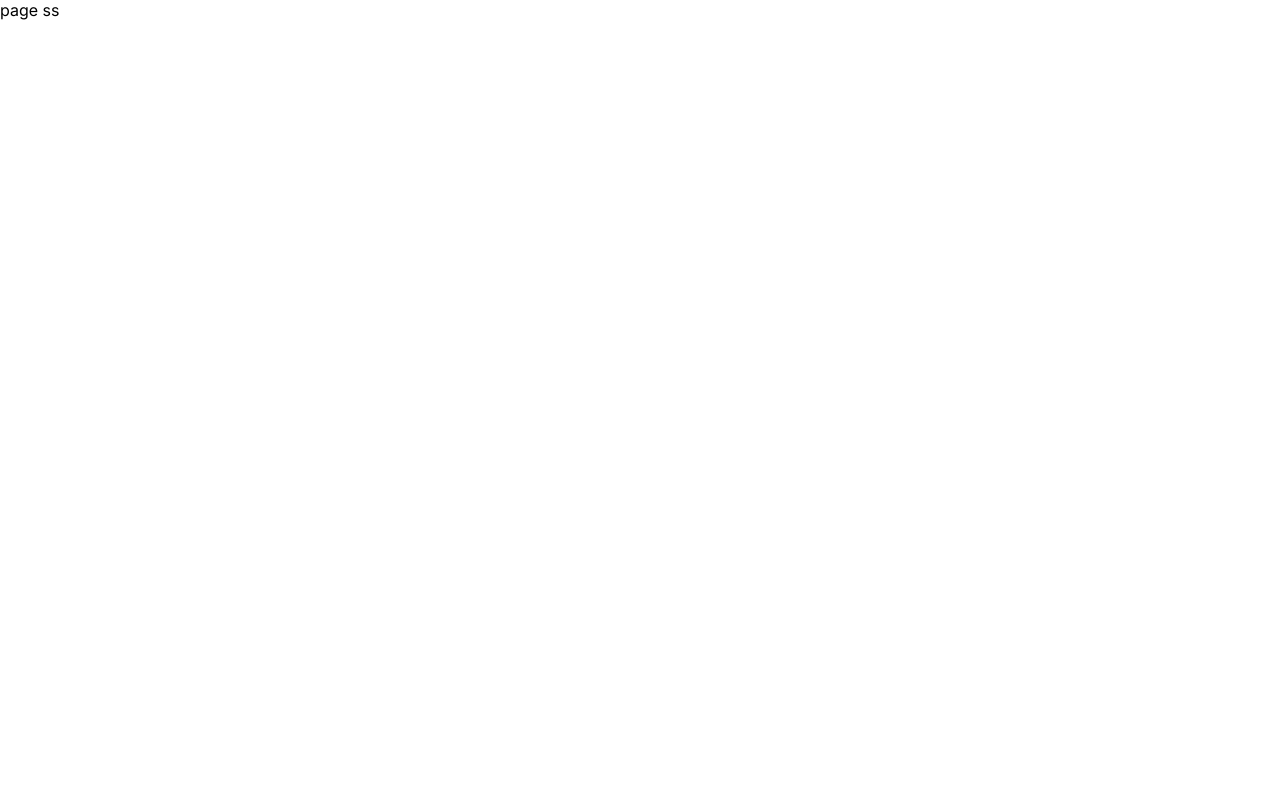
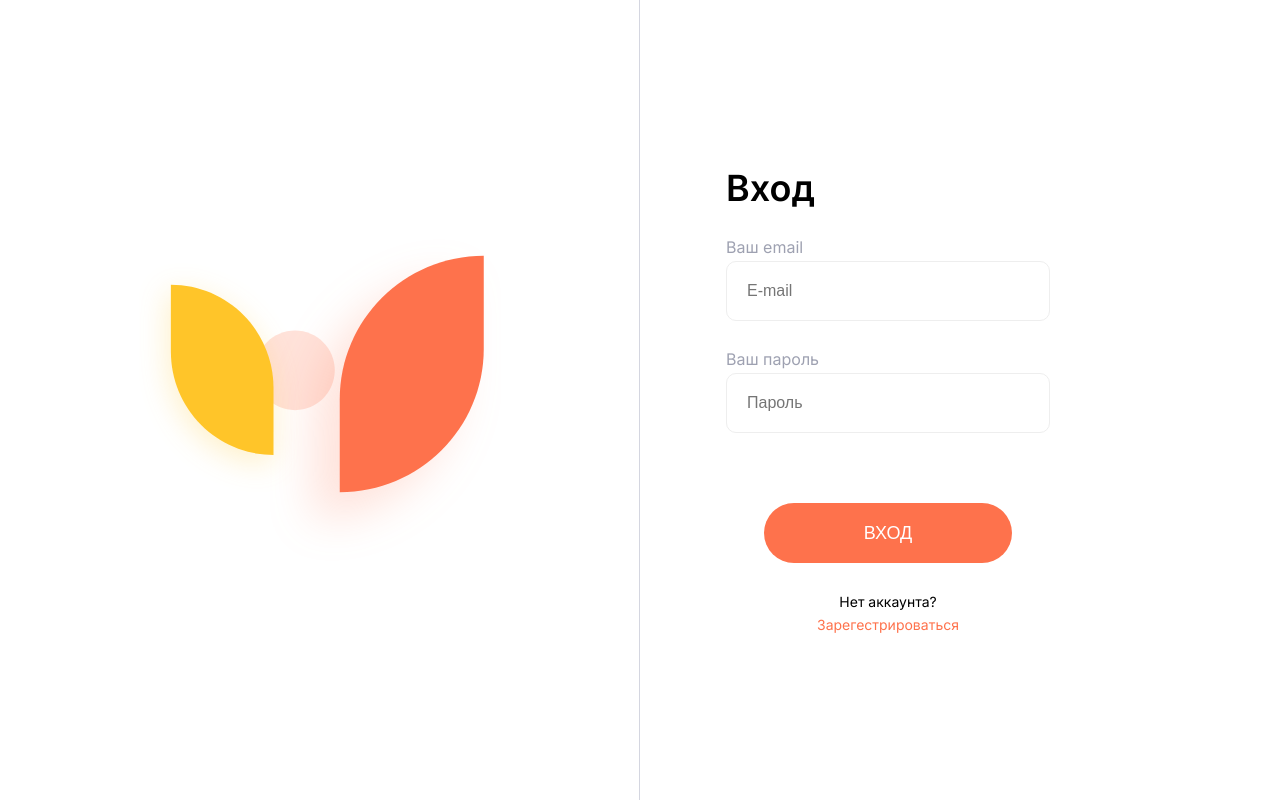
Before and after one commit to RaiseOnce/delivery-app, a Next.js app: page /register in a window 1280 px wide. Built offline with nearby package versions, Linux system fonts and the light colour scheme.

Commit message:
register is done

```diff
--- a/src/app/[id]/page.tsx
+++ /dev/null
@@ -1,7 +0,0 @@
-import React from 'react'
-
-const page = () => {
-  return <div>page ss</div>
-}
-
-export default page
--- /dev/null
+++ b/src/app/register/page.module.scss
@@ -0,0 +1,78 @@
+@import '../../sass/base';
+
+.containerInner {
+  width: 100%;
+  display: flex;
+  align-items: center;
+}
+
+.sidebar {
+  padding: 86px;
+  display: flex;
+  align-items: center;
+  justify-content: center;
+  width: 50%;
+  height: 100vh;
+  border-right: 1px solid $color-border;
+}
+
+.logo {
+  max-width: 362px;
+  width: 100%;
+  height: auto;
+  display: inline-block;
+}
+
+.content {
+  padding: 86px;
+  width: 50%;
+}
+
+.header {
+  margin-bottom: 30px !important;
+}
+
+.form {
+  @include col;
+  max-width: 324px;
+}
+
+.inputWrapper {
+  @include col;
+
+  span {
+    margin-bottom: 6px;
+    font-weight: 400;
+    @include font-size(16px, 16px);
+    color: $color-silver;
+  }
+
+  &:first-child {
+    margin-bottom: 30px;
+  }
+}
+
+.input {
+  width: 100%;
+}
+
+.btn {
+  padding: 18px 100px !important;
+  margin: 0 auto;
+  width: fit-content;
+  margin-top: 70px;
+  font-weight: 400 !important;
+}
+
+.foot {
+  @include col;
+  margin-top: 30px;
+  align-items: center;
+  gap: 6px;
+  font-size: 14px;
+
+  a {
+    color: $color-main;
+    cursor: pointer;
+  }
+}
--- /dev/null
+++ b/src/app/register/page.tsx
@@ -0,0 +1,46 @@
+import React from 'react'
+import styles from './page.module.scss'
+import Header from '@/components/Header/Header'
+import Button from '@/components/Button/Button'
+import Input from '@/components/Input/Input'
+import Link from 'next/link'
+
+const Register = () => {
+  return (
+    <div>
+      <div className="container">
+        <div className={styles.containerInner}>
+          <div className={styles.sidebar}>
+            <img className={styles.logo} src="/logo.svg" alt="" />
+          </div>
+
+          <div className={styles.content}>
+            <Header className={styles.header}>Вход</Header>
+            <form className={styles.form}>
+              <div className={styles.inputWrapper}>
+                <span>Ваш email</span>
+                <Input placeholder="E-mail" className={styles.input} />
+              </div>
+
+              <div className={styles.inputWrapper}>
+                <span>Ваш пароль</span>
+                <Input placeholder="Пароль" className={styles.input} />
+              </div>
+              <Button className={styles.btn} appearence="big">
+                Вход
+              </Button>
+              <div className={styles.foot}>
+                <span>Нет аккаунта?</span>
+                <Link href="#">
+                  <span>Зарегестрироваться</span>
+                </Link>
+              </div>
+            </form>
+          </div>
+        </div>
+      </div>
+    </div>
+  )
+}
+
+export default Register
--- a/src/components/Button/Button.tsx
+++ b/src/components/Button/Button.tsx
@@ -3,6 +3,7 @@ import styles from './Button.module.scss'
 import { ButtonProps } from '@/types'
 
 const Button: FC<ButtonProps> = ({
+  className,
   children,
   appearence = 'small',
   ...props
@@ -10,9 +11,15 @@ const Button: FC<ButtonProps> = ({
   return (
     <button
       {...props}
-      className={`${styles.btn} ${
-        appearence === 'small' ? styles.btnSmall : styles.btnBig
-      }`}
+      className={
+        className === undefined
+          ? `${styles.btn} ${
+              appearence === 'small' ? styles.btnSmall : styles.btnBig
+            }`
+          : `${styles.btn} ${
+              appearence === 'small' ? styles.btnSmall : styles.btnBig
+            } ${className}`
+      }
     >
       {children}
     </button>
--- a/src/components/Header/Header.tsx
+++ b/src/components/Header/Header.tsx
@@ -2,9 +2,16 @@ import React, { FC } from 'react'
 import styles from './Header.module.scss'
 import { HeaderProps } from '@/types'
 
-const Header: FC<HeaderProps> = ({ children, ...props }) => {
+const Header: FC<HeaderProps> = ({ className, children, ...props }) => {
   return (
-    <h1 {...props} className={styles.header}>
+    <h1
+      {...props}
+      className={
+        className === undefined
+          ? `${styles.header}`
+          : `${styles.header} ${className}`
+      }
+    >
       {children}
     </h1>
   )
--- a/src/components/Input/Input.tsx
+++ b/src/components/Input/Input.tsx
@@ -2,8 +2,17 @@ import React, { FC } from 'react'
 import styles from './Input.module.scss'
 import { InputProps } from '@/types'
 
-const Input: FC<InputProps> = ({ ...props }) => {
-  return <input {...props} className={styles.input} />
+const Input: FC<InputProps> = ({ className, ...props }) => {
+  return (
+    <input
+      {...props}
+      className={
+        className === undefined
+          ? `${styles.input}`
+          : `${styles.input} ${className}`
+      }
+    />
+  )
 }
 
 export default Input
--- a/src/components/ProductCard/ProductCard.tsx
+++ b/src/components/ProductCard/ProductCard.tsx
@@ -12,7 +12,7 @@ const ProductCard: FC<ProductCardsProps> = ({
   image,
 }) => {
   return (
-    <Link href={`/${id}`} className={styles.card}>
+    <Link href={`/products/${id}`} className={styles.card}>
       <img className={styles.img} src={image} alt="" />
       <div className={styles.content}>
         <h3 className={styles.header}>{name}</h3>
```
Also changed, not shown: src/api/ProductIdService.ts (added, +11 -0 lines), src/app/products/[id]/page.tsx (added, +37 -0 lines), public/logo.svg (added).
